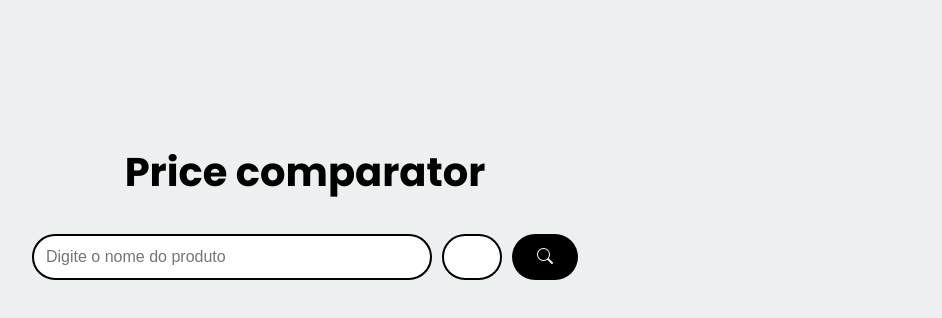
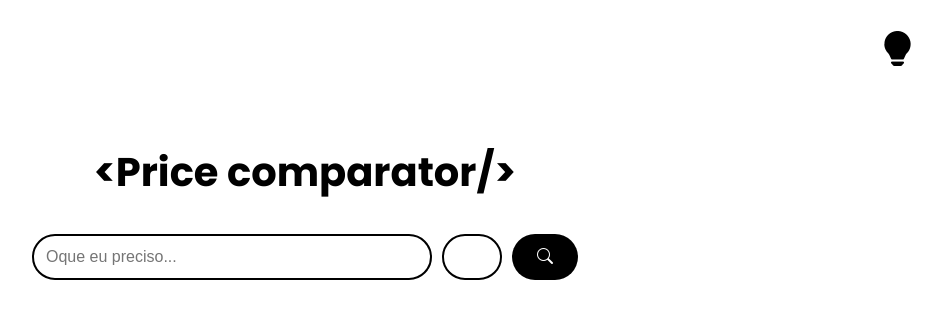
Before and after one commit to Pedro-Office/Meus-Projetos, a plain HTML site: page Comparador de Preços/index.html in a window 1280 px wide. Shown: the whole page, without its empty margins (335-1277 px from the left). Drawn offline with nearby package versions, Linux system fonts and the light colour scheme.

Commit message:
Versão com modo Dark e modo light

```diff
--- a/Comparador de Preços/index.html
+++ b/Comparador de Preços/index.html
@@ -14,11 +14,14 @@
 </head>
 
 <body>
+    <nav>
+        <button class="tema" id="tema" onclick="alterarTema()"><i id="lamp" class="bi bi-lightbulb-fill"></i></button>
+    </nav>
     <main class="container">
-        <h1>Price comparator</h1>
+        <h1>&lt;Price comparator/&gt;</h1>
         <form class="search-form">
-            <input placeholder="Digite o nome do produto" class="product-input">
-            <input class="product-quantity" id="quantity" type="number"><button type="submit"><i class="bi bi-search"></i></button>
+            <input placeholder="Oque eu preciso..." class="product-input">
+            <input class="product-quantity" id="quantity" type="number"><button id="submitButton" type="submit"><i class="bi bi-search"></i></button>
         </form>
 
         <!-- Dentro dessa div é onde o innerHTML é colocado -->
@@ -33,6 +36,22 @@
         const productList = document.querySelector('.product-list');
         const priceChart = document.querySelector('.price-chart');
         const Quantity = document.getElementById('quantity');
+
+
+        function alterarTema(){
+            let body = document.querySelector('body')
+            let buttonTema = document.getElementById('tema')
+            let lampada = document.getElementById('lamp')
+            body.classList.toggle('modoDark')
+
+            if(lampada.classList.contains('bi-lightbulb-fill')){
+                lampada.classList.remove('bi-lightbulb-fill')
+                lampada.classList.add('bi-lightbulb')
+            } else {
+                lampada.classList.remove('bi-lightbulb')
+                lampada.classList.add('bi-lightbulb-fill')
+            }
+        }
 
         // Gráfico nulo
         let myChart = '';
@@ -79,8 +98,8 @@
                     datasets: [{
                         label: 'Preço (R$)',
                         data: products.map(p => p.price),
-                        backgroundColor: '#000',
-                        borderColor: '#000',
+                        backgroundColor: '#222222',
+                        borderColor: '#222222',
                         borderWidth: 1
                     }]
                 },
@@ -104,7 +123,7 @@
                         },
                         title: {
                             display: true,
-                            text: 'Comparação de Preços',
+                            text: 'Alta e Baixa',
                             font: {
                                 size: 18
                             }
@@ -113,7 +132,6 @@
                 }
             });
         }
-
     </script>
 </body>
 
--- a/Comparador de Preços/styles.css
+++ b/Comparador de Preços/styles.css
@@ -4,10 +4,37 @@
     box-sizing: border-box;
 }
 
+/* Modo Dark e tudo oque ele muda */
+.modoDark{
+    background-color: #000;
+}
+
+.modoDark h1{
+    color: #fff;
+}
+i{
+    transition: .3s;
+}
+.modoDark i{
+    color: #ffffff;
+}
+
+.modoDark #submitButton{
+    background-color: #fff;
+}
+.modoDark #submitButton i{
+    color: #000000;
+}
+
+.modoDark nav{
+    background-color: #000;
+}
+/*FIM Modo Dark e tudo oque ele muda */
+
 :root {
     --primary-color: #000000;
     --secondary-color: #2ecc71;
-    --background-color: #ecf0f1;
+    --background-color: #ffffff;
     --text-color: #34495e;
     --card-background: #ffffff;
     --shadow-color: rgba(0, 0, 0, 0.1);
@@ -19,6 +46,27 @@ body {
     background-color: var(--background-color);
     color: var(--text-color);
     padding: 20px;
+    transition: .3s;
+}
+
+nav{
+    display: flex;
+    justify-content: end;
+    position: fixed;
+    background-color: rgb(255, 255, 255);
+    z-index: 1001;
+    right: 0;
+    width: 100vh;
+    padding: 30px 30px;
+    top: 0;
+    transition: .3s;
+}
+
+.tema{
+    font-size: 35px;
+    border: none;
+    cursor: pointer;
+    background: none;
 }
 
 .container {
@@ -32,6 +80,7 @@ h1 {
     color: var(--primary-color);
     font-size: 2.5em;
     margin-bottom: 30px;
+
 }
 
 .search-form {
@@ -47,6 +96,7 @@ h1 {
     border: 2px solid var(--primary-color);
     border-radius: 25px;
     outline: none;
+    transition: .5s;
 }
 
 .search-form .product-quantity{
@@ -70,10 +120,11 @@ h1 {
     font-size: 16px;
     color: var(--background-color);
     border-radius: 25px;
+    transition: .2s;
 }
 
 .search-form button:hover {
-    background-color: #3b3b3b;
+    background-color: #222222;
 }
 
 .product-card {
```
